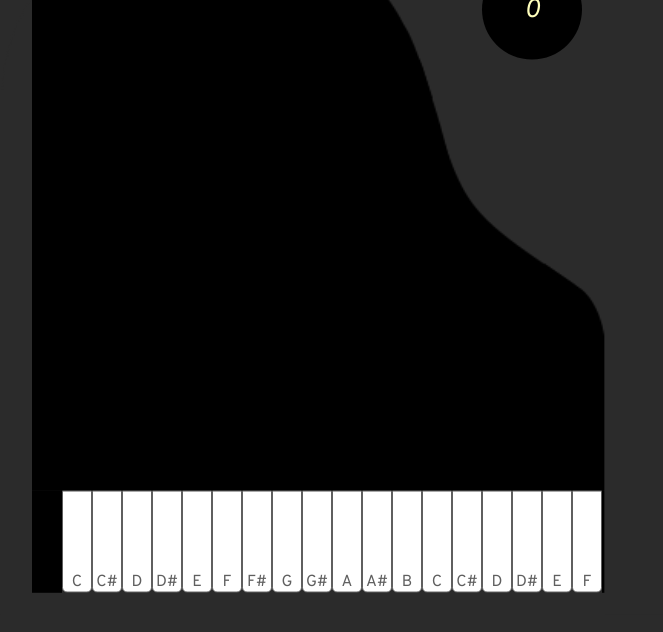
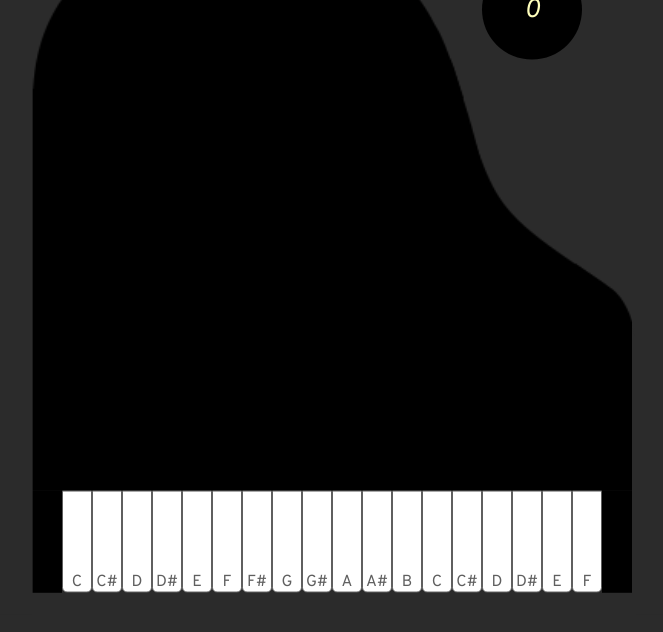
Before and after one commit to alyoung1991/keyboard_hero, a website built with webpack: page index.html in a window 1280 px wide. Both pictures are taken after a click on the button "Start". Shown: the whole page, without its empty margins (308-971 px from the left). Built offline with nearby package versions, Linux system fonts and the light colour scheme; no server answers.

Commit message:
Fixed weird animation positioning offset bug

```diff
--- a/index.html
+++ b/index.html
@@ -18,9 +18,8 @@
         <button class="start-button">Start</button>
         <button class="instructions-button">Instructions</button>
     </div>
-    <div id="game">
+    <div class="game">
         <div id="main">
-            <img class="piano-svg" src="./src/assets/piano.png">
         </div>
     </div>
 </body>
--- a/src/index.scss
+++ b/src/index.scss
@@ -6,15 +6,23 @@ body{
     justify-content: center;
 }
 
-#game {
+.game {
     width: 100%;
     display: none;
+}
+
+#main {
+    position: relative;
+    width: 100%;
+    display: flex;
+    flex-direction: column;
+    align-items: center;
 }
 
 .piano-svg {
     position: absolute;
     width: 920px;
-    margin-left: 60px;
+    margin-left: 122px;
     filter: invert(12%) sepia(7%) saturate(16%) hue-rotate(330deg) brightness(102%) contrast(88%);
     z-index: 1;
 }
@@ -47,12 +55,6 @@ body{
     align-items: center;
 }
 
-#main {
-    width: 100%;
-    display: flex;
-    flex-direction: column;
-    align-items: center;
-}
 
 .keyboard {
     width: 600px;
@@ -92,6 +94,10 @@ body{
     display: none;
 }
 
+.reveal {
+    display: flex;
+}
+
 .slide {
     animation: slidein 5s;
 }
--- a/src/scripts/main_menu.js
+++ b/src/scripts/main_menu.js
@@ -18,12 +18,12 @@ class MainMenu {
     // setup code for creating a new score, canvas, and keyboard class instances
     startGame(){
         // create new instance of Game
-        let game = document.getElementById("game");
+        let game = document.querySelector(".game");
         let main = document.getElementById("main");
         new Game(game);
         this.el.classList.toggle("hidden");
-        game.classList.toggle("slide");
-        game.style.display = "flex";
+        main.classList.toggle("slide");
+        game.classList.toggle("reveal");
     }
 
     displayInstructions(){
--- a/src/scripts/navigation.js
+++ b/src/scripts/navigation.js
@@ -29,7 +29,7 @@ class Navigation {
     endGame(){
         const mainMenu = document.getElementById("main-menu");
         document.getElementById("main").innerHTML = '';
-        document.getElementById("game").style.display = "none";
+        document.querySelector(".game").style.display = "none";
         mainMenu.classList.toggle("hidden");
     }
 }
--- a/src/scripts/song_view.js
+++ b/src/scripts/song_view.js
@@ -10,6 +10,10 @@ class SongView {
         this.allNotes = this.loadSong(song);
         this.scoreObj = this.buildScoreObject();
         this.score = score;
+        let pianoSvg = document.createElement("img");
+        pianoSvg.className = "piano-svg";
+        pianoSvg.src = "./src/assets/piano.png";
+        this.el.appendChild(pianoSvg);
         this.el.appendChild(canvas);
         this.start();
     }
```
Also changed, not shown: dist/main.css.
